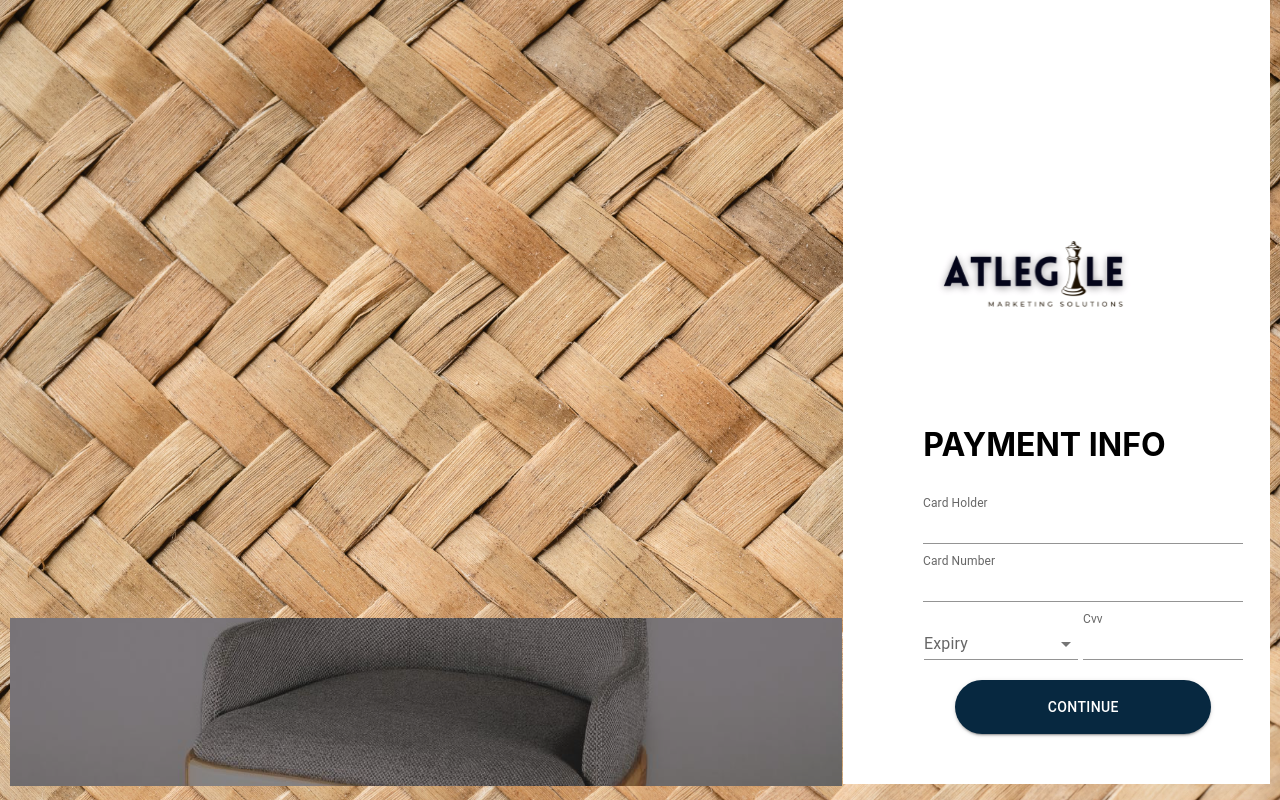
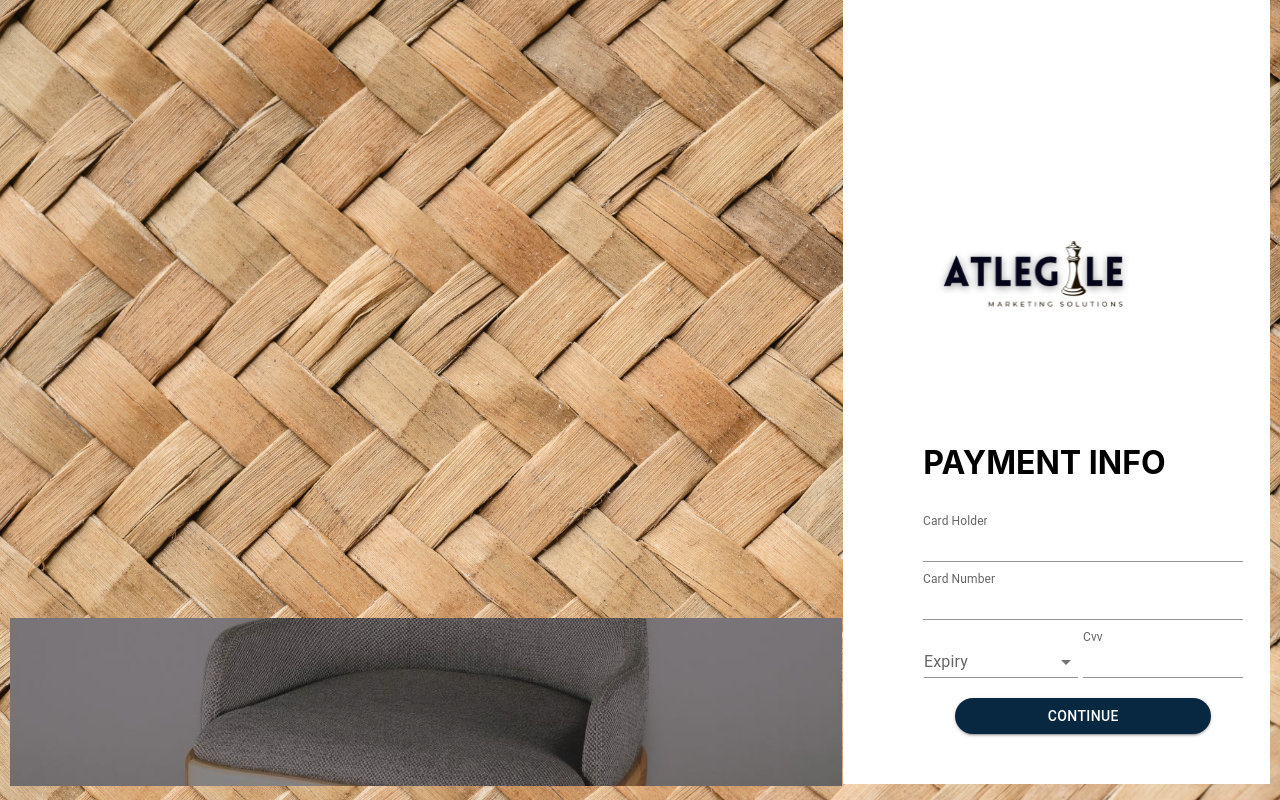
Before and after one commit to ramorokaneo/AMS-Project, a React (Vite) app: page /payment-info in a window 1280 px wide. Built offline with nearby package versions, Linux system fonts and the light colour scheme.

Commit message:
complete paymentinfo page

```diff
--- a/src/Components/Client/BusinessRegistration/PaymentInfo.jsx
+++ b/src/Components/Client/BusinessRegistration/PaymentInfo.jsx
@@ -3,7 +3,6 @@ import { Grid, TextField, Box, MenuItem, Button } from "@mui/material";
 import background from "../../Global/images/Reed.jpg";
 import logo from "../../Global/images/logo.svg";
 import Banner from "../../Global/images/media bg-cover.png";
-import { Footer } from "../../Global/Footer";
 
 const PaymentInfo = () => {
   const currentYear = new Date().getFullYear();
@@ -120,7 +119,10 @@ const PaymentInfo = () => {
                 marginLeft: "80px",
                 marginBottom: "30px",
               }}>
-              <h2 style={{ color: "#000", textAlign: "left", fontSize:"32px" }}>PAYMENT INFO</h2>
+              <h2
+                style={{ color: "#000", textAlign: "left", fontSize: "32px" }}>
+                PAYMENT INFO
+              </h2>
               {/* <h6>inputs will be stored here</h6> */}
 
               <TextField
@@ -146,7 +148,7 @@ const PaymentInfo = () => {
                   //   backgroundColor: "dodgerblue",
                   width: "100%",
                   marginBottom: "10px",
-                  marginTop:"10px"
+                  marginTop: "10px",
                 }}
               />
               <TextField
@@ -178,7 +180,8 @@ const PaymentInfo = () => {
                 variant="contained"
                 style={{
                   width: "80%",
-                  padding: "15px",
+                  height: "10%",
+                  //   padding: "15px",
                   margin: "20px 0px",
                   background: "#072840",
                   borderRadius: "30px",
@@ -189,7 +192,6 @@ const PaymentInfo = () => {
           </Box>
         </Grid>
       </Grid>
-      {/* <Footer /> */}
     </div>
   );
 };
```
